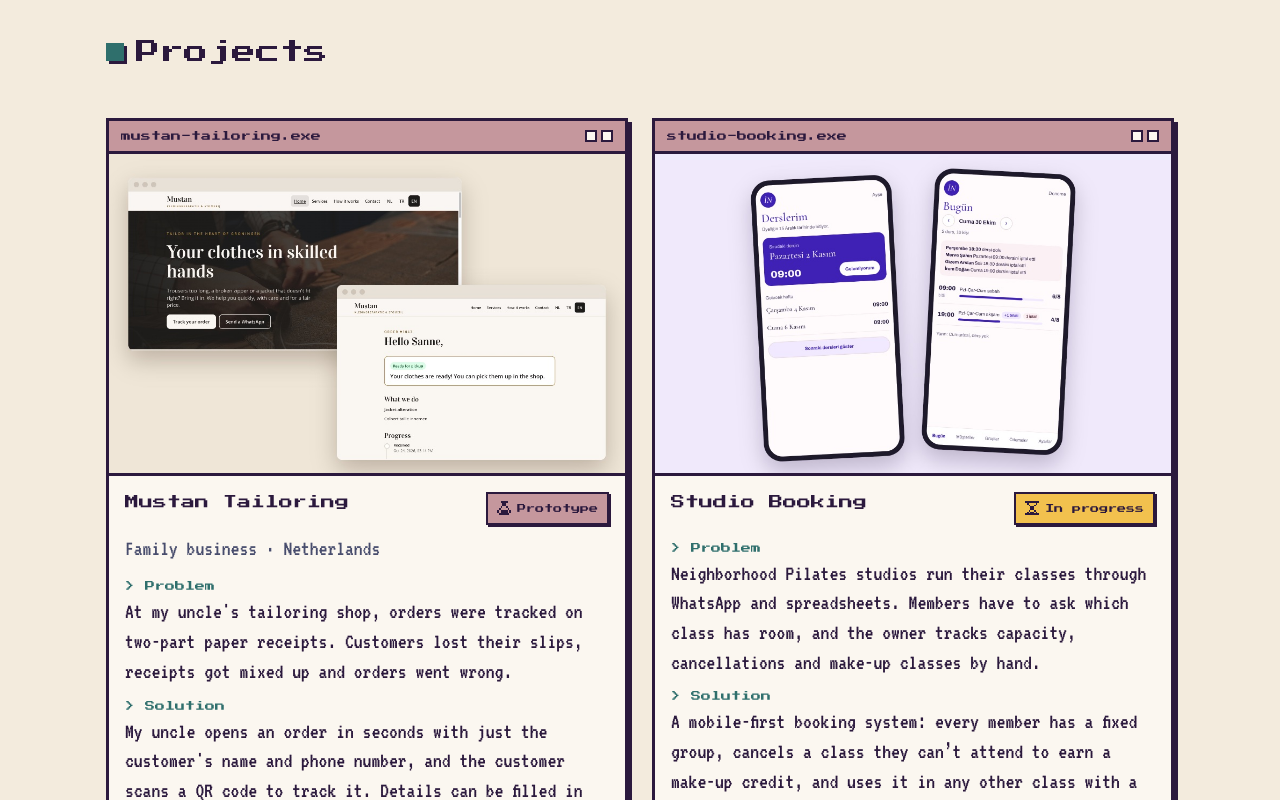
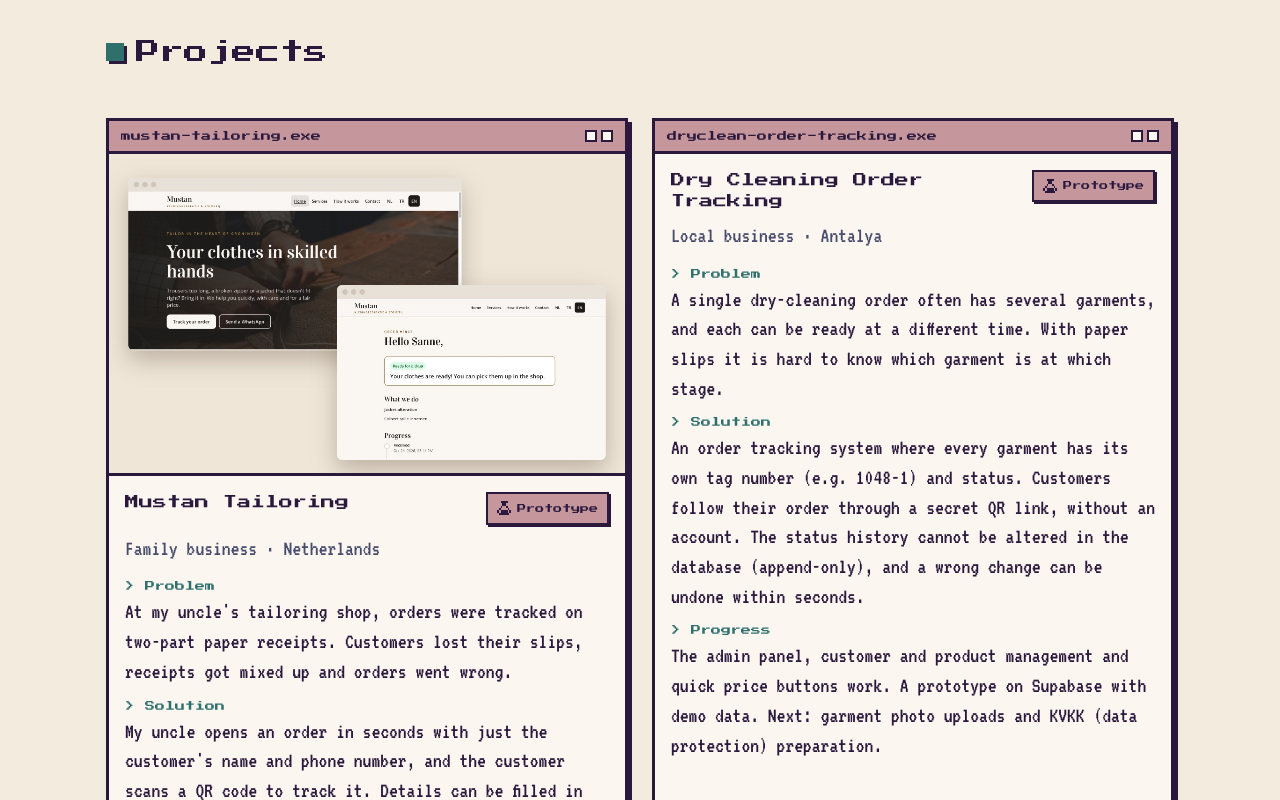
Before and after one commit to pinarkarakoyun/pinarkarakoyun.github.io, a React (Vite) app: page / in a window 1280 px wide. Shown: the part 1460-2260 px from the top of the page. Built offline with nearby package versions, Linux system fonts and the light colour scheme.

Commit message:
feat: add dry cleaning order tracking project

```diff
--- a/src/components/projects/ProjectCard.jsx
+++ b/src/components/projects/ProjectCard.jsx
@@ -29,7 +29,7 @@ export function ProjectCard({ project }) {
 
       <div className="window__body project-card__body">
         <header className="project-card__header">
-          <h3 id={`${id}-title`}>{title}</h3>
+          <h3 id={`${id}-title`}>{t(title)}</h3>
           <StatusBadge status={status} />
         </header>
         {context && <p className="project-card__context">{t(context)}</p>}
@@ -65,7 +65,7 @@ export function ProjectCard({ project }) {
             <a className="pixel-button project-card__link" href={links.github} target="_blank" rel="noreferrer">
               <PixelIcon name="github" size={16} />
               {t(ui.project.github)}
-              <span className="visually-hidden">: {title}</span>
+              <span className="visually-hidden">: {t(title)}</span>
             </a>
           )}
         </footer>
--- a/src/cv/CvPage.jsx
+++ b/src/cv/CvPage.jsx
@@ -83,7 +83,7 @@ export function CvPage({ lang, privateInfo }) {
           return (
             <article className="cv__project" key={id}>
               <p>
-                <strong>{project.title}</strong>
+                <strong>{t(project.title)}</strong>
                 {project.tech.length > 0 && <span className="cv__tech"> ({project.tech.slice(0, 4).join(', ')})</span>}
                 {' — '}
                 {t(line)}
--- a/src/data/projects.js
+++ b/src/data/projects.js
@@ -1,4 +1,5 @@
 // Projeler: her biri "Problem → Çözüm" kartı olarak gösterilir.
+// title: düz metin ya da iki dilli { tr, en }.
 // status: 'done' | 'prototype' | 'in-progress' | 'planning'
 //   Rozet metni ve rengi bu anahtardan üretilir (Adım 8).
 // context: projenin türü (staj, ekip, okul...). Gerekmiyorsa yazılmaz.
@@ -35,6 +36,26 @@ export const projects = [
     },
     tech: ['Next.js', 'React', 'TypeScript', 'Tailwind CSS', 'next-intl', 'QR'],
     links: { github: 'https://github.com/pinarkarakoyun/mustan-tailoring' },
+  },
+  {
+    id: 'dryclean-order-tracking',
+    title: { tr: 'Kuru Temizleme Sipariş Takip', en: 'Dry Cleaning Order Tracking' },
+    status: 'prototype',
+    context: { tr: 'Yerel işletme · Antalya', en: 'Local business · Antalya' },
+    problem: {
+      tr: 'Kuru temizlemede tek bir siparişte birden fazla parça oluyor ve her parça farklı zamanda hazır olabiliyor. Kâğıt fişle hangi parçanın hangi aşamada olduğunu takip etmek zor.',
+      en: 'A single dry-cleaning order often has several garments, and each can be ready at a different time. With paper slips it is hard to know which garment is at which stage.',
+    },
+    solution: {
+      tr: 'Her parçanın kendi etiket numarası (örn. 1048-1) ve durumu olan bir sipariş takip sistemi. Müşteri hesap açmadan, QR kodlu gizli bir linkle siparişini izliyor. Durum geçmişi veritabanında değiştirilemiyor (append-only), yanlış bir değişiklik birkaç saniye içinde geri alınabiliyor.',
+      en: 'An order tracking system where every garment has its own tag number (e.g. 1048-1) and status. Customers follow their order through a secret QR link, without an account. The status history cannot be altered in the database (append-only), and a wrong change can be undone within seconds.',
+    },
+    progress: {
+      tr: 'Yönetici paneli, müşteri ve ürün yönetimi ile hızlı fiyat butonları çalışıyor. Supabase üzerinde demo verisiyle çalışan bir prototip. Sırada parça fotoğrafı yükleme ve KVKK hazırlığı var.',
+      en: 'The admin panel, customer and product management and quick price buttons work. A prototype on Supabase with demo data. Next: garment photo uploads and KVKK (data protection) preparation.',
+    },
+    tech: ['Next.js', 'TypeScript', 'Supabase', 'PostgreSQL', 'Tailwind CSS'],
+    links: { github: 'https://github.com/pinarkarakoyun/dryclean-order-tracking' },
   },
   {
     id: 'studio-booking',
```
